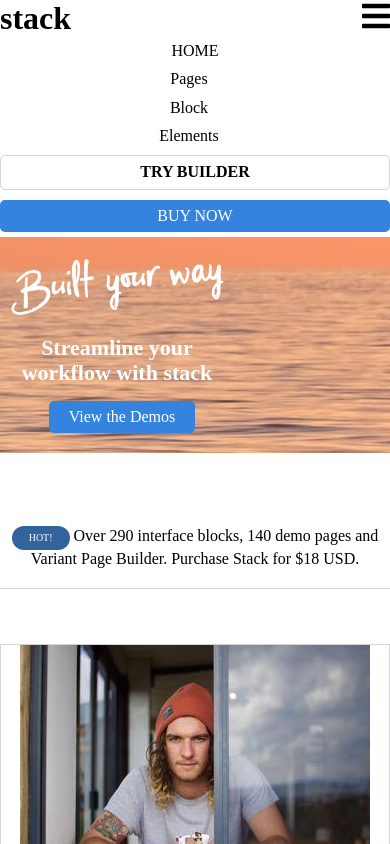
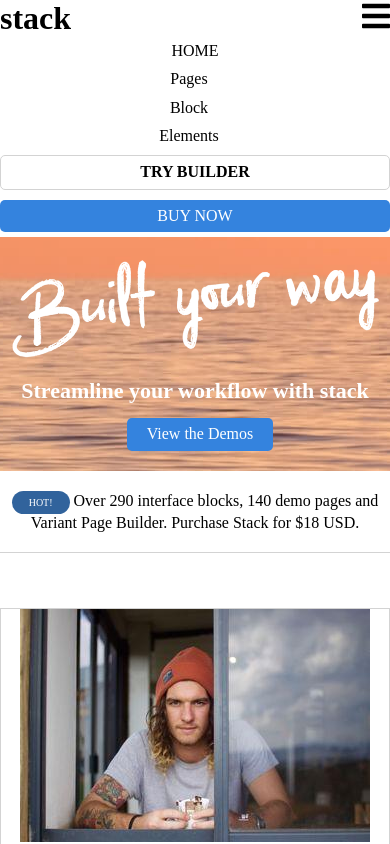
Before and after one commit to prathamrohatgi/portfolio-site-3, a plain HTML site: page index.html in a window 390 px wide. Shown: the top 844 px of the page. Drawn offline with Linux system fonts and the light colour scheme.

Commit message:
code corrected

```diff
--- a/styles/style.css
+++ b/styles/style.css
@@ -108,7 +108,7 @@
   header{
     width:100%;
     background:none;
-    height:60vh;
+    height:auto;
   }
   .header-padding{
     background: url("../images/background-img.jpg") no-repeat center center fixed;
@@ -120,6 +120,7 @@
   }
   .header-text{
     margin:0;
+    width:100%;
   }
   .header-text img{
     width:100%;
```
